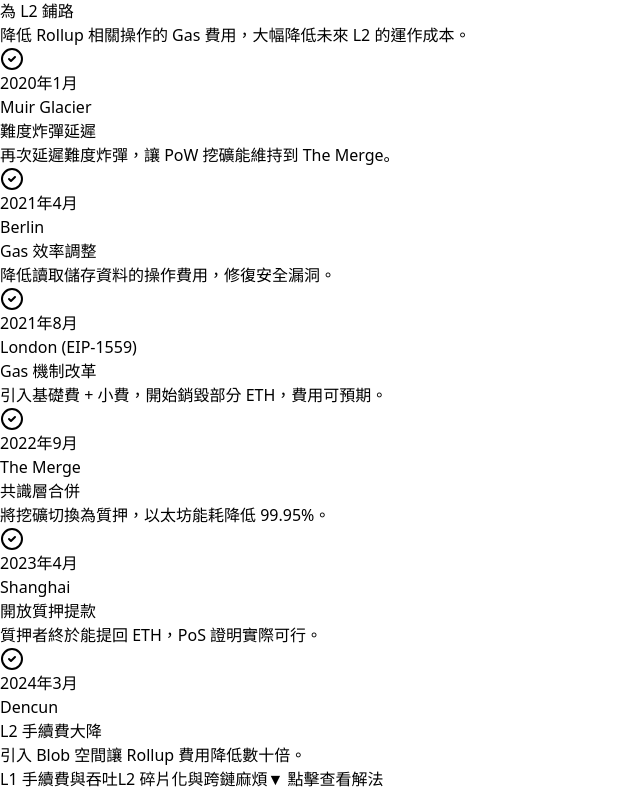
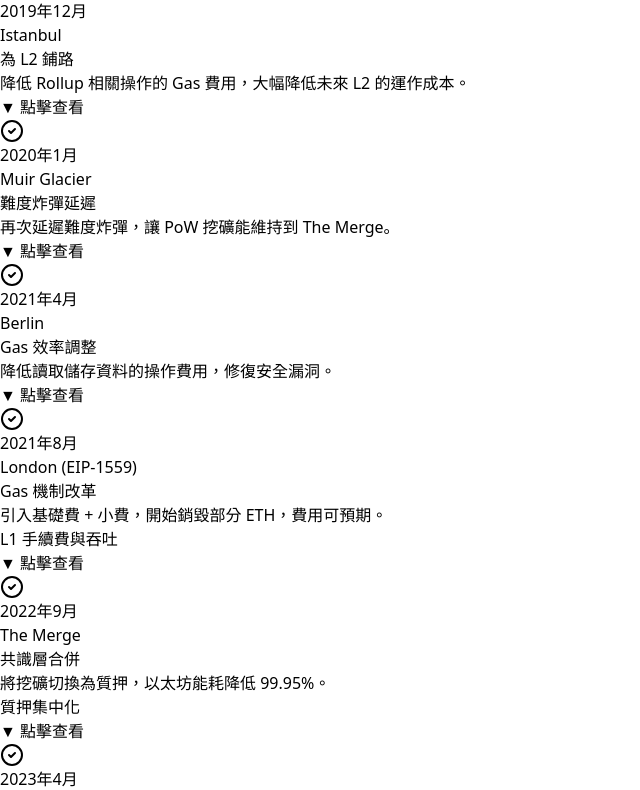
Before and after one commit to ASTROHSU/Ethereum-roadmap, a React (Vite) app: page / in a window 1280 px wide. Shown: the part 2125-2915 px from the top of the page, without its empty margins (0-640 px from the left). Built offline with nearby package versions, Linux system fonts and the light colour scheme.

Commit message:
feat: light theme timeline, remove header, add clickable highlights for all early upgrades

```diff
--- a/src/components/VisualRoadmap.jsx
+++ b/src/components/VisualRoadmap.jsx
@@ -5,20 +5,113 @@ import {
 } from 'lucide-react';
 
 const roadmapNodes = [
-  { id: "frontier", phase: "Frontier", date: "2015年7月", status: "completed", title: "創世發佈", description: "以太坊主網正式發佈，當時僅限開發者使用，尚無圖形介面。", painPoints: [] },
-  { id: "homestead", phase: "Homestead", date: "2016年3月", status: "completed", title: "第一個穩定版本", description: "移除早期的安全性免責聲明，以太坊正式宣告進入穩定可用階段。", painPoints: [] },
-  { id: "byzantium", phase: "Byzantium", date: "2017年10月", status: "completed", title: "ZK 技術埋伏筆", description: "加入了 ZK 密碼學所需的底層運算元件；開始控制通膨。", painPoints: [] },
-  { id: "constantinople", phase: "Constantinople", date: "2019年2月", status: "completed", title: "效率與經濟模型調整", description: "區塊獎勵從 3 ETH 減至 2 ETH、Gas 優化。", painPoints: [] },
-  { id: "istanbul", phase: "Istanbul", date: "2019年12月", status: "completed", title: "為 L2 鋪路", description: "降低 Rollup 相關操作的 Gas 費用，大幅降低未來 L2 的運作成本。", painPoints: [] },
-  { id: "muir-glacier", phase: "Muir Glacier", date: "2020年1月", status: "completed", title: "難度炸彈延遲", description: "再次延遲難度炸彈，讓 PoW 挖礦能維持到 The Merge。", painPoints: [] },
-  { id: "berlin", phase: "Berlin", date: "2021年4月", status: "completed", title: "Gas 效率調整", description: "降低讀取儲存資料的操作費用，修復安全漏洞。", painPoints: [] },
-  { id: "london", phase: "London (EIP-1559)", date: "2021年8月", status: "completed", title: "Gas 機制改革", description: "引入基礎費 + 小費，開始銷毀部分 ETH，費用可預期。", painPoints: [] },
-  { id: "merge", phase: "The Merge", date: "2022年9月", status: "completed", title: "共識層合併", description: "將挖礦切換為質押，以太坊能耗降低 99.95%。", painPoints: [] },
-  { id: "shanghai", phase: "Shanghai", date: "2023年4月", status: "completed", title: "開放質押提款", description: "質押者終於能提回 ETH，PoS 證明實際可行。", painPoints: [] },
-  { id: "dencun", phase: "Dencun", date: "2024年3月", status: "completed", title: "L2 手續費大降", description: "引入 Blob 空間讓 Rollup 費用降低數十倍。", painPoints: ["L1 手續費與吞吐", "L2 碎片化與跨鏈麻煩"] },
-  { id: "pectra", phase: "Pectra", date: "2025年5月", status: "completed", title: "無 ETH 也能付 Gas", description: "帳戶抽象（EIP-7702）上線主網。", painPoints: ["新手入門門檻", "助記詞與帳戶恢復", "智慧合約授權風險"] },
-  { id: "glamsterdam", phase: "Glamsterdam", date: "預計 2026 上半年", status: "in_progress", title: "防夾擊與 L1 降費", description: "將打包與提議者分離，減少被搶跑風險。", painPoints: ["交易隱私 / MEV"] },
-  { id: "hegota", phase: "Hegotá", date: "預計 2026 下半年+", status: "future", title: "輕量節點與無縫跨鏈", description: "無縫跨鏈體驗、私有隱形地址、降低節點硬碟門檻。", painPoints: ["節點硬體門檻", "質押集中化", "資產持有隱私"] }
+  {
+    id: "frontier", phase: "Frontier", date: "2015年7月", status: "completed",
+    title: "創世發佈", description: "以太坊主網正式發佈，當時僅限開發者使用，尚無圖形介面。",
+    painPoints: [],
+    highlights: [
+      { title: '以太坊誕生', desc: '主網正式上線，但僅能透過命令列操作，普通使用者幾乎無法使用。這個階段的重點是驗證「智慧合約平台」的概念是否可行。' }
+    ]
+  },
+  {
+    id: "homestead", phase: "Homestead", date: "2016年3月", status: "completed",
+    title: "第一個穩定版本", description: "移除早期的安全性免責聲明，以太坊正式宣告進入穩定可用階段。",
+    painPoints: [],
+    highlights: [
+      { title: '穩定性宣告', desc: '官方移除了「這是實驗性軟體」的免責聲明，正式進入生產環境。同年 DAO 被駭事件也促使社群更重視智慧合約安全審計。' }
+    ]
+  },
+  {
+    id: "byzantium", phase: "Byzantium", date: "2017年10月", status: "completed",
+    title: "ZK 技術埋伏筆", description: "加入了 ZK 密碼學所需的底層運算元件；開始控制通膨。",
+    painPoints: [],
+    highlights: [
+      { title: '隱私技術基礎建立', desc: '加入 ZK-SNARK 所需的預編譯合約（EIP-196、EIP-197），為日後的隱私交易與 ZK Rollup 鋪路。' },
+      { title: '通膨開始控制', desc: '區塊獎勵從 5 ETH 降至 3 ETH，首次展現社群對 ETH 經濟模型的主動管理。' }
+    ]
+  },
+  {
+    id: "constantinople", phase: "Constantinople", date: "2019年2月", status: "completed",
+    title: "效率與經濟模型調整", description: "區塊獎勵從 3 ETH 減至 2 ETH、Gas 優化。",
+    painPoints: [],
+    highlights: [
+      { title: 'Gas 成本初步下降', desc: '引入更便宜的位元操作指令（EIP-1052、EIP-1283），但整體鏈上操作費用依然偏高。' },
+      { title: 'ETH 發行量再降', desc: '區塊獎勵從 3 ETH 降至 2 ETH，持續壓低通膨，為後來的「超音速貨幣」敘事埋下伏筆。' }
+    ]
+  },
+  {
+    id: "istanbul", phase: "Istanbul", date: "2019年12月", status: "completed",
+    title: "為 L2 鋪路", description: "降低 Rollup 相關操作的 Gas 費用，大幅降低未來 L2 的運作成本。",
+    painPoints: [],
+    highlights: [
+      { title: 'L2 擴容的起點', desc: 'EIP-2028 大幅降低 calldata 費用，讓未來的 Rollup 方案（Optimism、Arbitrum 等）可以用更低成本在 L1 上提交資料。' },
+      { title: '跨鏈互通基礎', desc: '加入 ChainID 操作碼（EIP-1344），讓智慧合約能辨識自己在哪條鏈上，為日後的多鏈生態打下基礎。' }
+    ]
+  },
+  {
+    id: "muir-glacier", phase: "Muir Glacier", date: "2020年1月", status: "completed",
+    title: "難度炸彈延遲", description: "再次延遲難度炸彈，讓 PoW 挖礦能維持到 The Merge。",
+    painPoints: [],
+    highlights: [
+      { title: '維持網路穩定', desc: '難度炸彈會讓出塊時間越來越長，甚至導致網路癱瘓。延遲它確保了在轉向 PoS 之前，網路能持續正常運作。' }
+    ]
+  },
+  {
+    id: "berlin", phase: "Berlin", date: "2021年4月", status: "completed",
+    title: "Gas 效率調整", description: "降低讀取儲存資料的操作費用，修復安全漏洞。",
+    painPoints: [],
+    highlights: [
+      { title: 'Gas 計費更合理', desc: 'EIP-2929 讓首次存取新地址的 Gas 較高（防 DoS），但後續存取同一地址變便宜。整體讓合約互動費用更可預期。' },
+      { title: '交易類型擴展', desc: 'EIP-2718 引入統一的交易類型封裝，讓未來新增交易功能（如 EIP-1559）更容易，而不需要硬分叉。' }
+    ]
+  },
+  {
+    id: "london", phase: "London (EIP-1559)", date: "2021年8月", status: "completed",
+    title: "Gas 機制改革", description: "引入基礎費 + 小費，開始銷毀部分 ETH，費用可預期。",
+    painPoints: ["L1 手續費與吞吐"],
+    highlights: [
+      { title: 'Gas 費用終於可預期', desc: '告別了「盲目競價」的舊機制。EIP-1559 讓每個區塊有明確的基礎費，你只需決定小費多寡。錢包可以自動估算費用，大幅降低了「Gas 設太低導致交易卡住」的焦慮。' },
+      { title: 'ETH 開始通縮', desc: '每筆交易的基礎費會被銷毀，而非付給礦工。在交易量高時，銷毀的 ETH 甚至可能超過新發行量，讓 ETH 成為「通縮貨幣」。' }
+    ]
+  },
+  {
+    id: "merge", phase: "The Merge", date: "2022年9月", status: "completed",
+    title: "共識層合併", description: "將挖礦切換為質押，以太坊能耗降低 99.95%。",
+    painPoints: ["質押集中化"],
+    highlights: [
+      { title: '告別挖礦，轉向質押', desc: '以太坊從 PoW（工作量證明）無縫切換至 PoS（權益證明），能源消耗瞬間降低 99.95%。這是加密貨幣史上最大規模的共識機制遷移，過程中零停機。' },
+      { title: 'ETH 發行量大降 90%', desc: '不再需要支付高額挖礦獎勵，ETH 新增發行量從每天約 13,000 ETH 降至約 1,600 ETH。搭配 EIP-1559 的銷毀機制，ETH 正式進入「淨通縮」時代。' }
+    ]
+  },
+  {
+    id: "shanghai", phase: "Shanghai", date: "2023年4月", status: "completed",
+    title: "開放質押提款", description: "質押者終於能提回 ETH，PoS 證明實際可行。",
+    painPoints: ["質押集中化"],
+    highlights: [
+      { title: '質押的 ETH 終於能提出來了', desc: '自 2020 年 12 月信標鏈上線以來，質押者的 ETH 被鎖了整整 2.5 年。Shanghai 升級讓提款成為可能，證明 PoS 不是「進得去出不來」的陷阱，大幅提升市場對質押的信心。' },
+      { title: '質押參與率飆升', desc: '提款功能上線後，更多人願意參與質押（因為知道可以退出），驗證者數量從 56 萬增至超過 100 萬，網路安全性大幅提升。' }
+    ]
+  },
+  {
+    id: "dencun", phase: "Dencun", date: "2024年3月", status: "completed",
+    title: "L2 手續費大降", description: "引入 Blob 空間讓 Rollup 費用降低數十倍。",
+    painPoints: ["L1 手續費與吞吐", "L2 碎片化與跨鏈麻煩"]
+  },
+  {
+    id: "pectra", phase: "Pectra", date: "2025年5月", status: "completed",
+    title: "無 ETH 也能付 Gas", description: "帳戶抽象（EIP-7702）上線主網。",
+    painPoints: ["新手入門門檻", "助記詞與帳戶恢復", "智慧合約授權風險"]
+  },
+  {
+    id: "glamsterdam", phase: "Glamsterdam", date: "預計 2026 上半年", status: "in_progress",
+    title: "防夾擊與 L1 降費", description: "將打包與提議者分離，減少被搶跑風險。",
+    painPoints: ["交易隱私 / MEV"]
+  },
+  {
+    id: "hegota", phase: "Hegotá", date: "預計 2026 下半年+", status: "future",
+    title: "輕量節點與無縫跨鏈", description: "無縫跨鏈體驗、私有隱形地址、降低節點硬碟門檻。",
+    painPoints: ["節點硬體門檻", "質押集中化", "資產持有隱私"]
+  }
 ];
 
 const maturityLabels = {
@@ -88,86 +181,91 @@ export default function VisualRoadmap({ roadmapData = [] }) {
     return matched;
   };
 
+  const hasContent = (node) => {
+    return (node.painPoints && node.painPoints.length > 0) || (node.highlights && node.highlights.length > 0);
+  };
+
   return (
     <div>
-      <div className="bg-slate-900 rounded-3xl p-6 md:p-10 mb-0 border border-slate-800 shadow-2xl relative overflow-hidden">
-        <div className="absolute top-[-50%] left-[-10%] w-[300px] h-[300px] bg-indigo-500/20 rounded-full blur-[80px] pointer-events-none" />
-        <div className="absolute bottom-[-50%] right-[-10%] w-[300px] h-[300px] bg-emerald-500/10 rounded-full blur-[80px] pointer-events-none" />
+      {/* Timeline Card - Light Theme */}
+      <div className="bg-white rounded-3xl p-6 md:p-10 mb-0 border border-slate-200 shadow-sm relative overflow-hidden">
 
-        <div className="relative z-10">
-          <div className="mb-6 flex items-end justify-between">
-            <div>
-              <h2 className="text-2xl font-bold text-white mb-2 flex items-center gap-2">
-                📍 解決痛點的旅程
-              </h2>
-              <p className="text-slate-400 text-sm max-w-2xl">
-                以太坊的升級不是單點爆破，而是持續針對使用者的摩擦點進行的長線作戰。點擊有標籤的節點，查看它解決了哪些痛點。
-              </p>
-            </div>
+        {/* 滾動按鈕 */}
+        <div className="flex justify-end mb-4">
           <div className="hidden md:flex items-center gap-2">
             <button onClick={() => scroll('left')} disabled={!canScrollLeft}
-                className="p-2 rounded-full border border-slate-700 bg-slate-800 text-slate-400 hover:bg-slate-700 hover:text-white disabled:opacity-30 disabled:cursor-not-allowed transition-all shadow-sm">
+              className="p-2 rounded-full border border-slate-200 bg-white text-slate-400 hover:bg-slate-50 hover:text-slate-700 disabled:opacity-30 disabled:cursor-not-allowed transition-all shadow-sm">
               <ChevronLeft className="w-5 h-5" />
             </button>
             <button onClick={() => scroll('right')} disabled={!canScrollRight}
-                className="p-2 rounded-full border border-slate-700 bg-slate-800 text-slate-400 hover:bg-slate-700 hover:text-white disabled:opacity-30 disabled:cursor-not-allowed transition-all shadow-sm">
+              className="p-2 rounded-full border border-slate-200 bg-white text-slate-400 hover:bg-slate-50 hover:text-slate-700 disabled:opacity-30 disabled:cursor-not-allowed transition-all shadow-sm">
               <ChevronRight className="w-5 h-5" />
             </button>
           </div>
         </div>
 
+        {/* Timeline Scrollable Container */}
         <div className="relative">
           <div ref={scrollContainerRef} onScroll={checkScroll}
             className="flex overflow-x-auto pb-8 pt-4 snap-x snap-mandatory scrollbar-hide"
             style={{ scrollbarWidth: 'none', msOverflowStyle: 'none' }}>
-              <div className="hidden md:block absolute top-[64px] left-[5%] right-0 w-[4200px] h-1 bg-gradient-to-r from-emerald-500/50 via-indigo-500/50 to-slate-800/50 rounded-full z-0" />
+            {/* Connector Line */}
+            <div className="hidden md:block absolute top-[64px] left-[5%] right-0 w-[4400px] h-1 bg-gradient-to-r from-emerald-300/60 via-indigo-300/60 to-slate-200/60 rounded-full z-0" />
 
             <div className="flex gap-4 md:gap-8 relative z-10 w-max px-4">
               {roadmapNodes.map((node) => {
                 const isSelected = selectedNode?.id === node.id;
-                  const hasPainPoints = node.painPoints && node.painPoints.length > 0;
+                const clickable = hasContent(node);
                 return (
                   <div key={node.id}
-                      onClick={() => hasPainPoints && handleNodeClick(node)}
-                      className={`relative flex flex-col items-start md:items-center w-[260px] md:w-[280px] snap-start group shrink-0 transition-all duration-200 ${hasPainPoints ? 'cursor-pointer' : ''} ${isSelected ? 'scale-[1.03]' : ''}`}>
+                    onClick={() => clickable && handleNodeClick(node)}
+                    className={`relative flex flex-col items-start md:items-center w-[260px] md:w-[280px] snap-start group shrink-0 transition-all duration-200 ${clickable ? 'cursor-pointer' : ''} ${isSelected ? 'scale-[1.03]' : ''}`}>
 
-                      <div className={`relative z-20 flex items-center justify-center w-10 h-10 md:w-12 md:h-12 rounded-full border-4 border-slate-900 md:mb-5 shrink-0 transition-transform duration-300 group-hover:scale-110 ${node.status === 'completed' ? 'bg-emerald-500 shadow-[0_0_20px_rgba(16,185,129,0.4)] group-hover:shadow-[0_0_30px_rgba(16,185,129,0.8)]' :
-                          node.status === 'in_progress' ? 'bg-indigo-500 shadow-[0_0_20px_rgba(99,102,241,0.6)] animate-pulse group-hover:shadow-[0_0_30px_rgba(99,102,241,1)]' :
-                            'bg-slate-700 group-hover:bg-slate-600 shadow-sm'
-                        } ${isSelected ? 'ring-2 ring-offset-2 ring-offset-slate-900 ring-indigo-400' : ''}`}>
-                        {node.status === 'completed' ? <CheckCircle2 className="w-5 h-5 text-slate-900" /> :
+                    {/* Node Dot */}
+                    <div className={`relative z-20 flex items-center justify-center w-10 h-10 md:w-12 md:h-12 rounded-full border-4 border-white md:mb-5 shrink-0 transition-transform duration-300 group-hover:scale-110 ${node.status === 'completed' ? 'bg-emerald-500 shadow-[0_0_16px_rgba(16,185,129,0.3)] group-hover:shadow-[0_0_24px_rgba(16,185,129,0.5)]' :
+                        node.status === 'in_progress' ? 'bg-indigo-500 shadow-[0_0_16px_rgba(99,102,241,0.4)] animate-pulse group-hover:shadow-[0_0_24px_rgba(99,102,241,0.6)]' :
+                          'bg-slate-400 group-hover:bg-slate-500 shadow-sm'
+                      } ${isSelected ? 'ring-2 ring-offset-2 ring-offset-white ring-indigo-400' : ''}`}>
+                      {node.status === 'completed' ? <CheckCircle2 className="w-5 h-5 text-white" /> :
                         node.status === 'in_progress' ? <CircleDashed className="w-5 h-5 text-white animate-spin-slow" /> :
-                            <Circle className="w-4 h-4 text-slate-400 group-hover:text-slate-300 transition-colors" />}
+                          <Circle className="w-4 h-4 text-white group-hover:text-slate-100 transition-colors" />}
                     </div>
 
-                      <div className={`mt-3 md:mt-0 text-left md:text-center w-full transition-all duration-300 transform group-hover:-translate-y-1 p-4 md:p-3 rounded-2xl border ${isSelected ? 'bg-slate-800 border-indigo-500/50 shadow-lg' : 'bg-slate-800/50 md:bg-transparent border-slate-700 md:border-none shadow-sm md:shadow-none'
+                    {/* Content */}
+                    <div className={`mt-3 md:mt-0 text-left md:text-center w-full transition-all duration-300 transform group-hover:-translate-y-1 p-4 md:p-3 rounded-2xl border ${isSelected ? 'bg-indigo-50 border-indigo-200 shadow-md' : 'bg-white md:bg-transparent border-slate-100 md:border-none shadow-sm md:shadow-none'
                       }`}>
-                        <div className="inline-block px-2.5 py-1 rounded bg-slate-800/80 text-[11px] font-bold text-slate-400 mb-2 border border-slate-700/50 group-hover:border-slate-600 transition-colors tracking-wider">
+                      <div className={`inline-block px-2.5 py-1 rounded text-[11px] font-bold mb-2 border tracking-wider ${isSelected ? 'bg-indigo-100 text-indigo-600 border-indigo-200' : 'bg-slate-50 text-slate-400 border-slate-200 group-hover:border-slate-300'
+                        }`}>
                         {node.date}
                       </div>
-                        <h3 className={`text-lg font-bold mb-1 transition-colors ${node.status === 'completed' ? 'text-emerald-400 group-hover:text-emerald-300' :
-                            node.status === 'in_progress' ? 'text-indigo-400 group-hover:text-indigo-300' :
-                              'text-slate-400 group-hover:text-slate-300'
+                      <h3 className={`text-lg font-bold mb-1 transition-colors ${node.status === 'completed' ? 'text-emerald-600 group-hover:text-emerald-700' :
+                          node.status === 'in_progress' ? 'text-indigo-600 group-hover:text-indigo-700' :
+                            'text-slate-500 group-hover:text-slate-600'
                         }`}>
                         {node.phase}
                       </h3>
-                        <div className="text-white font-bold text-sm mb-2">{node.title}</div>
-                        <p className="text-slate-400 text-xs leading-relaxed mb-4 md:px-2 group-hover:text-slate-300 transition-colors">
+                      <div className="text-slate-800 font-bold text-sm mb-2">{node.title}</div>
+                      <p className="text-slate-500 text-xs leading-relaxed mb-4 md:px-2 group-hover:text-slate-600 transition-colors">
                         {node.description}
                       </p>
 
-                        {hasPainPoints && (
-                          <div className="flex flex-wrap gap-1.5 md:justify-center mt-auto border-t border-slate-700 pt-3 md:border-none md:pt-0">
+                      {/* Pain Point Tags */}
+                      {node.painPoints && node.painPoints.length > 0 && (
+                        <div className="flex flex-wrap gap-1.5 md:justify-center mt-auto border-t border-slate-100 pt-3 md:border-none md:pt-0">
                           {node.painPoints.map((pp, i) => (
-                              <span key={i} className={`text-[10px] px-2 py-0.5 rounded-full font-medium transition-colors ${isSelected ? 'bg-indigo-500/20 text-indigo-300 border border-indigo-500/30' : 'bg-rose-500/10 text-rose-300 border border-rose-500/20 group-hover:bg-rose-500/20 group-hover:border-rose-500/30'
+                            <span key={i} className={`text-[10px] px-2 py-0.5 rounded-full font-medium transition-colors ${isSelected ? 'bg-indigo-100 text-indigo-600 border border-indigo-200' : 'bg-rose-50 text-rose-500 border border-rose-200 group-hover:bg-rose-100'
                               }`}>
                               {pp}
                             </span>
                           ))}
-                            <span className={`w-full text-center text-[10px] mt-1 font-medium ${isSelected ? 'text-indigo-400' : 'text-slate-500 group-hover:text-slate-400'}`}>
-                              {isSelected ? '▲ 收起詳情' : '▼ 點擊查看解法'}
+                        </div>
+                      )}
+
+                      {/* Clickable hint */}
+                      {clickable && (
+                        <span className={`block w-full text-center text-[10px] mt-2 font-medium ${isSelected ? 'text-indigo-500' : 'text-slate-400 group-hover:text-slate-500'}`}>
+                          {isSelected ? '▲ 收起' : '▼ 點擊查看'}
                         </span>
-                          </div>
                       )}
                     </div>
                   </div>
@@ -176,13 +274,13 @@ export default function VisualRoadmap({ roadmapData = [] }) {
             </div>
           </div>
 
-            <div className="pointer-events-none absolute top-0 right-0 h-full w-24 bg-gradient-to-l from-slate-900/90 to-transparent z-20" />
-            <div className="pointer-events-none absolute top-0 left-0 h-full w-12 bg-gradient-to-r from-slate-900/90 to-transparent z-20" />
-          </div>
+          {/* Scroll Gradients */}
+          <div className="pointer-events-none absolute top-0 right-0 h-full w-24 bg-gradient-to-l from-white to-transparent z-20" />
+          <div className="pointer-events-none absolute top-0 left-0 h-full w-12 bg-gradient-to-r from-white to-transparent z-20" />
         </div>
       </div>
 
-      {/* Expandable Pain Point Panel */}
+      {/* Expandable Detail Panel */}
       <div className={`overflow-hidden transition-all duration-500 ease-in-out ${selectedNode ? 'max-h-[5000px] opacity-100 mt-6' : 'max-h-0 opacity-0 mt-0'}`}>
         {selectedNode && (
           <div className="bg-white rounded-2xl border border-slate-200 shadow-lg p-6 md:p-8">
@@ -202,13 +300,34 @@ export default function VisualRoadmap({ roadmapData = [] }) {
               </button>
             </div>
 
+            {/* Highlights (for earlier upgrades without full roadmapData) */}
+            {selectedNode.highlights && selectedNode.highlights.length > 0 && (
+              <div className="space-y-4 mb-6">
+                <h4 className="text-sm font-bold text-slate-500 uppercase tracking-wider flex items-center gap-2">
+                  <CheckCircle2 className="w-4 h-4 text-emerald-500" />
+                  這次升級的重點
+                </h4>
+                {selectedNode.highlights.map((h, i) => (
+                  <div key={i} className="bg-slate-50 rounded-xl border border-slate-200 p-5">
+                    <h5 className="font-bold text-slate-800 mb-2">{h.title}</h5>
+                    <p className="text-slate-600 text-sm leading-relaxed">{h.desc}</p>
+                  </div>
+                ))}
+              </div>
+            )}
+
+            {/* Full Pain Point Cards (for Dencun+) */}
+            {selectedNode.painPoints && selectedNode.painPoints.length > 0 && (() => {
+              const matchedItems = getMatchedItems(selectedNode.painPoints);
+              if (matchedItems.length === 0) return null;
+              return (
+                <>
                   <h4 className="text-sm font-bold text-slate-500 uppercase tracking-wider mb-4 flex items-center gap-2">
                     <AlertCircle className="w-4 h-4 text-rose-400" />
                     這次升級解決的痛點
                   </h4>
-
                   <div className="space-y-4">
-              {getMatchedItems(selectedNode.painPoints).map((item) => (
+                    {matchedItems.map((item) => (
                       <div key={item.id} className={`bg-white rounded-2xl border transition-all duration-300 overflow-hidden ${expandedCard === item.id ? 'border-indigo-400 shadow-lg ring-1 ring-indigo-100' : 'border-slate-200 shadow-sm hover:border-indigo-200 hover:shadow-md'
                         }`}>
                         <button onClick={() => setExpandedCard(expandedCard === item.id ? null : item.id)}
@@ -326,6 +445,9 @@ export default function VisualRoadmap({ roadmapData = [] }) {
                       </div>
                     ))}
                   </div>
+                </>
+              );
+            })()}
           </div>
         )}
       </div>
```
Lines whose indentation alone changed are shown as unchanged.
